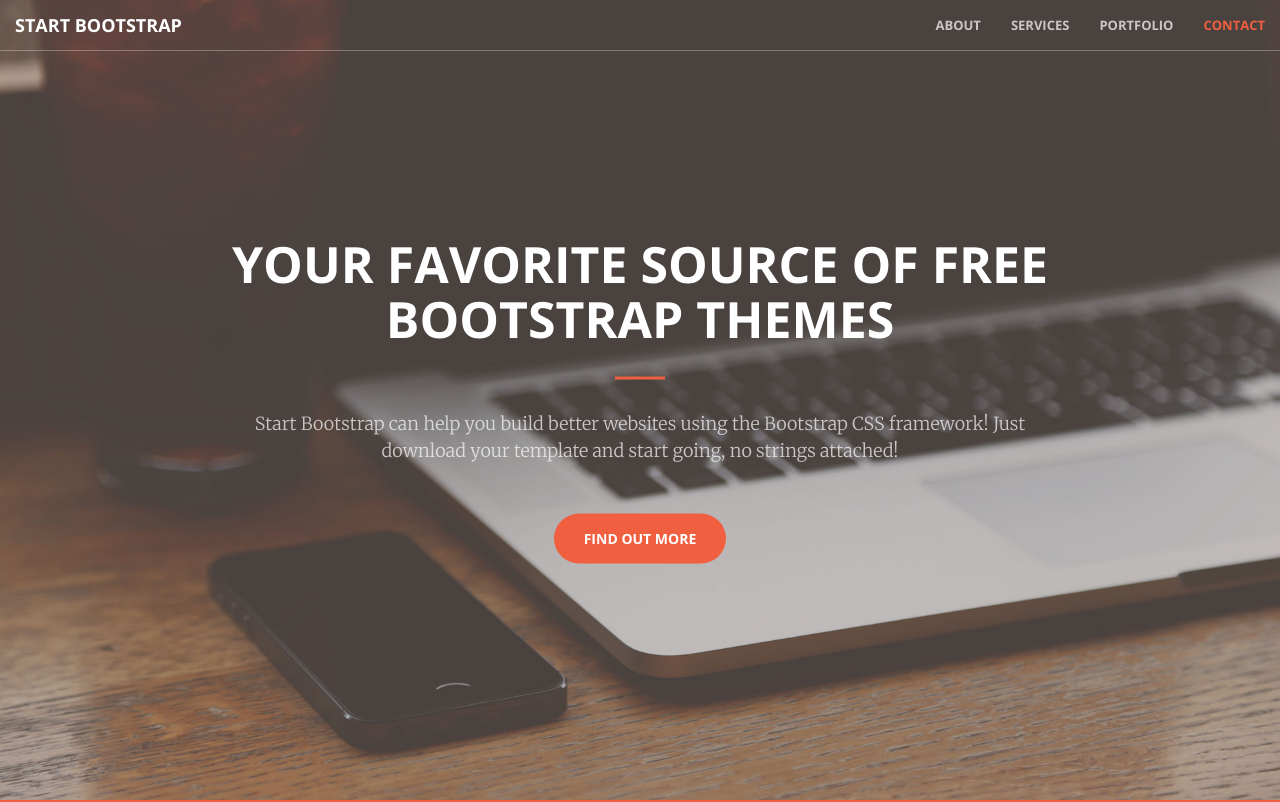
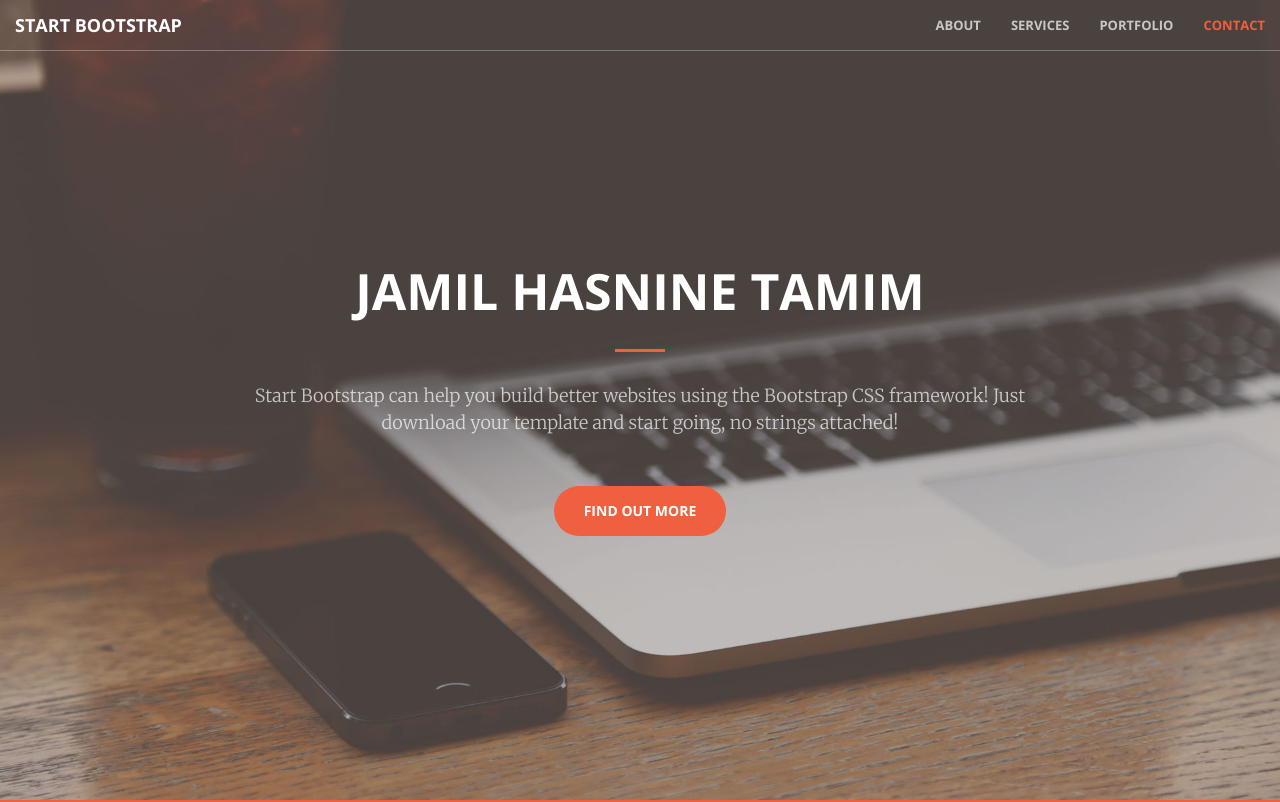
Before and after one commit to hasnine/hasnine.github.io, a website: page index.html in a window 1280 px wide. Shown: the top 802 px of the page. Drawn offline with nearby package versions, Linux system fonts and the light colour scheme.

Commit message:
name changed

```diff
--- a/index.html
+++ b/index.html
@@ -71,7 +71,7 @@
     <header>
         <div class="header-content">
             <div class="header-content-inner">
-                <h1 id="homeHeading">Your Favorite Source of Free Bootstrap Themes</h1>
+                <h1 id="homeHeading">Jamil Hasnine Tamim</h1>
                 <hr>
                 <p>Start Bootstrap can help you build better websites using the Bootstrap CSS framework! Just download your template and start going, no strings attached!</p>
                 <a href="#about" class="btn btn-primary btn-xl page-scroll">Find Out More</a>
```
